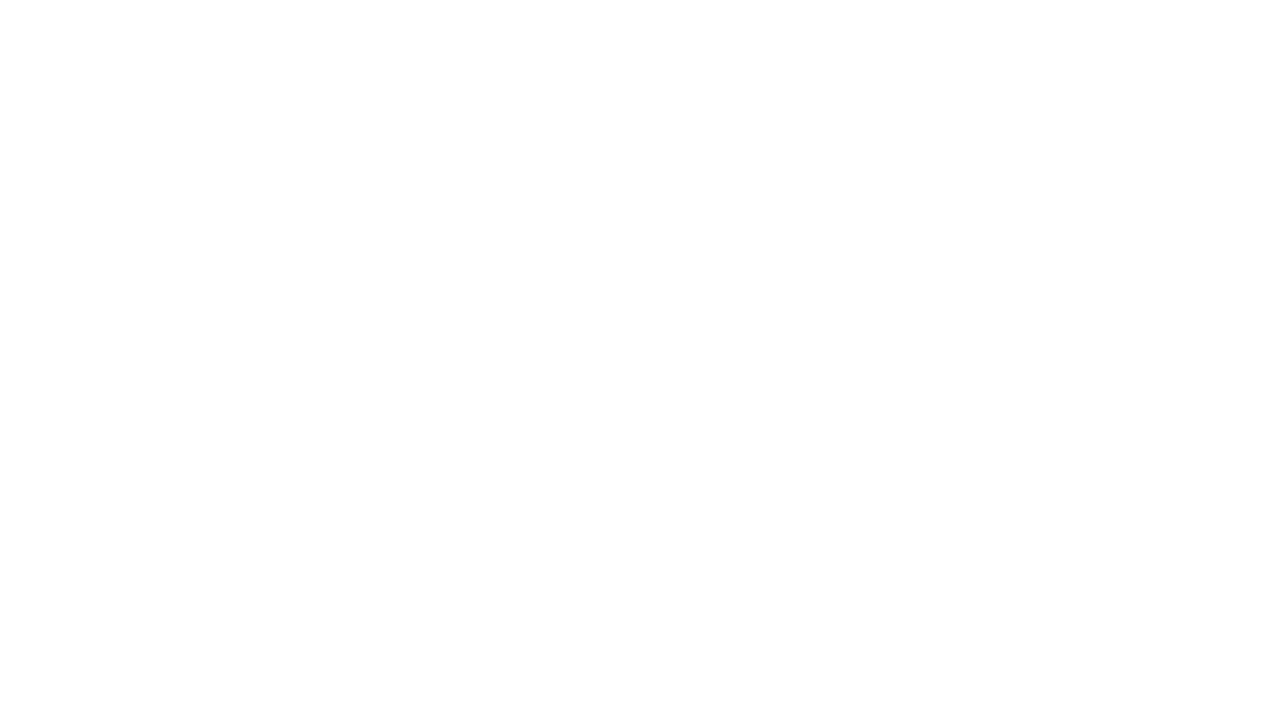
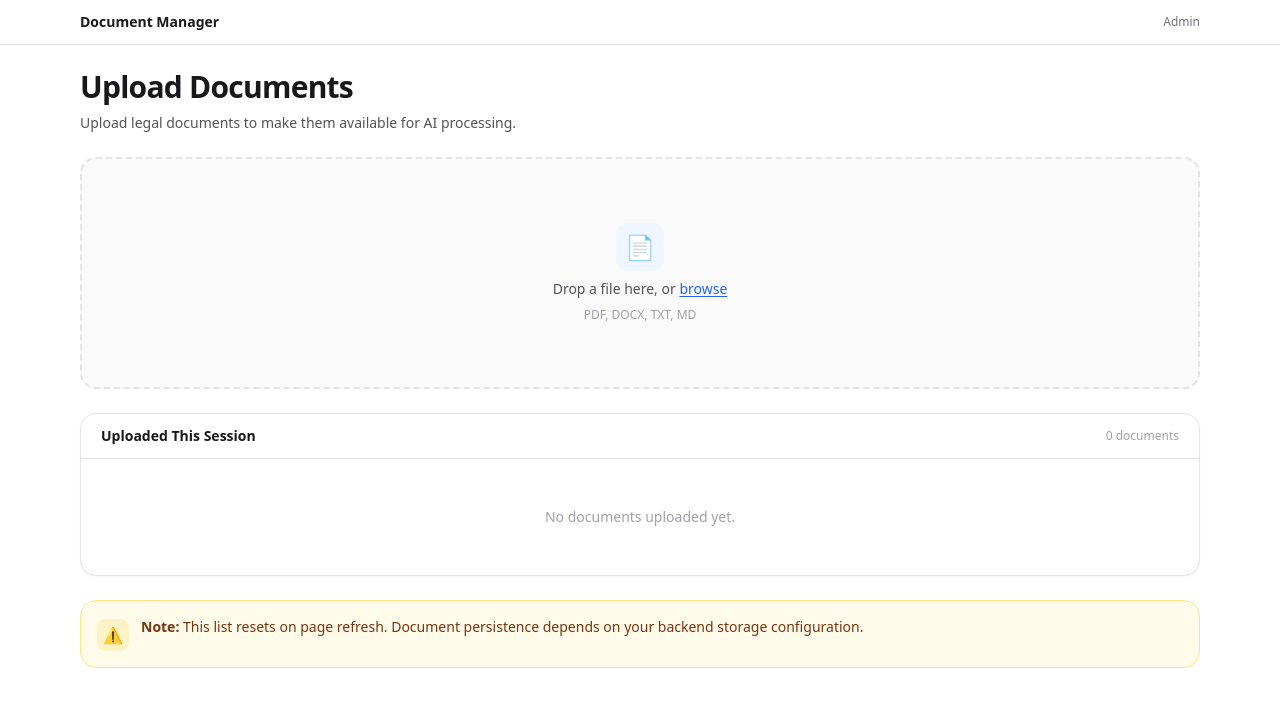
Before and after one commit to BenIncollingo/capstone-legal-genAI, a React (Create React App) app in the folder client/: page /Admin in a window 1280 px wide. Before the commit this address had no page. Shown: the top 706 px of the page. Built offline with nearby package versions, Linux system fonts and the light colour scheme.

Commit message:
made admin page, added the route for it to app.js and made a document api

```diff
--- a/client/src/App.js
+++ b/client/src/App.js
@@ -1,14 +1,16 @@
 import { BrowserRouter, Routes, Route, Link } from "react-router-dom";
 import Home from "./pages/testHome";
 import LawGPT from "./pages/LawGPT";
+import Admin from "./pages/Admin";
+import "./App.css";
 
 function App() {
   return (
     <BrowserRouter>
-
       <Routes>
         <Route path="/" element={<Home />} />
-        <Route path="/LawGPT" element={<LawGPT />} />
+        { <Route path="/LawGPT" element={<LawGPT />} /> }
+        { <Route path="/Admin" element={<Admin />} /> }
       </Routes>
     </BrowserRouter>
   );
--- /dev/null
+++ b/client/src/api/documents.api.js
@@ -0,0 +1,19 @@
+export async function uploadDocumentToBackend(file, metadata) {
+  const formData = new FormData();
+  formData.append("file", file);
+
+  if (metadata) {
+    formData.append("metadata", JSON.stringify(metadata));
+  }
+
+  const res = await fetch("/api/documents/uploadDocument", {
+    method: "POST",
+    body: formData,
+  });
+
+  if (!res.ok) {
+    throw new Error(`Upload failed: ${res.status}`);
+  }
+
+  return await res.json();
+}
--- /dev/null
+++ b/client/src/pages/Admin.jsx
@@ -0,0 +1,219 @@
+// client/src/pages/Admin.jsx
+
+import { useState, useRef } from "react";
+
+async function uploadDocumentToBackend(file, metadata) {
+  const formData = new FormData();
+  formData.append("file", file);
+  if (metadata) formData.append("metadata", JSON.stringify(metadata));
+
+  const res = await fetch("/api/documents/uploadDocument", {
+    method: "POST",
+    body: formData,
+  });
+
+  if (!res.ok) throw new Error(`Upload failed: ${res.status}`);
+  return await res.json();
+}
+
+export default function Admin() {
+  const [uploads, setUploads] = useState([]);
+  const [uploading, setUploading] = useState(false);
+  const [dragOver, setDragOver] = useState(false);
+  const [toast, setToast] = useState(null);
+  const fileInputRef = useRef(null);
+
+  const showToast = (message, type = "success") => {
+    setToast({ message, type });
+    setTimeout(() => setToast(null), 3500);
+  };
+
+  const handleUpload = async (file) => {
+    if (!file || uploading) return;
+    setUploading(true);
+    try {
+      await uploadDocumentToBackend(file, { title: file.name });
+      setUploads((prev) => [
+        {
+          id: Date.now(),
+          name: file.name,
+          size: file.size,
+          type: file.type,
+          uploadedAt: new Date().toISOString(),
+        },
+        ...prev,
+      ]);
+      showToast(`"${file.name}" uploaded successfully`);
+    } catch (err) {
+      console.error(err);
+      showToast(err.message || `Failed to upload "${file.name}"`, "error");
+    } finally {
+      setUploading(false);
+    }
+  };
+
+  const handleFileChange = (e) => {
+    const file = e.target.files?.[0];
+    if (file) handleUpload(file);
+    e.target.value = "";
+  };
+
+  const handleDrop = (e) => {
+    e.preventDefault();
+    setDragOver(false);
+    const file = e.dataTransfer.files?.[0];
+    if (file) handleUpload(file);
+  };
+
+  const formatSize = (bytes) => {
+    if (!bytes) return "—";
+    if (bytes < 1024) return `${bytes} B`;
+    if (bytes < 1048576) return `${(bytes / 1024).toFixed(1)} KB`;
+    return `${(bytes / 1048576).toFixed(1)} MB`;
+  };
+
+  const formatDate = (iso) =>
+    new Date(iso).toLocaleString("en-US", {
+      month: "short",
+      day: "numeric",
+      hour: "numeric",
+      minute: "2-digit",
+    });
+
+  const fileExt = (name) => name?.split(".").pop()?.toUpperCase() ?? "FILE";
+
+  return (
+    <div className="min-h-screen bg-white text-zinc-900">
+      <div className="flex min-h-screen flex-col">
+
+        {/* Header — matches LawGPT */}
+        <header className="border-b border-zinc-200 bg-white">
+          <div className="mx-auto flex max-w-6xl items-center justify-between px-4 py-3">
+            <div className="text-sm font-semibold">Document Manager</div>
+            <div className="text-xs text-zinc-500">Admin</div>
+          </div>
+        </header>
+
+        <main className="mx-auto w-full max-w-6xl flex-1 px-4 py-6 space-y-6">
+
+          {/* Title */}
+          <div>
+            <h1 className="text-3xl font-semibold tracking-tight">
+              Upload Documents
+            </h1>
+            <p className="mt-2 text-sm text-zinc-600">
+              Upload legal documents to make them available for AI processing.
+            </p>
+          </div>
+
+          {/* Upload zone */}
+          <div
+            onDragOver={(e) => { e.preventDefault(); setDragOver(true); }}
+            onDragLeave={() => setDragOver(false)}
+            onDrop={handleDrop}
+            onClick={() => !uploading && fileInputRef.current?.click()}
+            role="button"
+            tabIndex={0}
+            onKeyDown={(e) => e.key === "Enter" && fileInputRef.current?.click()}
+            className={[
+              "rounded-2xl border-2 border-dashed px-6 py-16 text-center cursor-pointer transition-colors",
+              dragOver
+                ? "border-blue-400 bg-blue-50"
+                : "border-zinc-200 bg-zinc-50 hover:border-zinc-300 hover:bg-zinc-100",
+              uploading ? "pointer-events-none opacity-60" : "",
+            ].join(" ")}
+          >
+            <input
+              ref={fileInputRef}
+              type="file"
+              className="hidden"
+              onChange={handleFileChange}
+              accept=".pdf,.doc,.docx,.txt,.md"
+            />
+
+            {uploading ? (
+              <div className="flex flex-col items-center gap-3">
+                <div className="h-7 w-7 animate-spin rounded-full border-2 border-zinc-200 border-t-blue-600" />
+                <span className="text-sm text-zinc-500">Uploading…</span>
+              </div>
+            ) : (
+              <div className="flex flex-col items-center gap-2">
+                <div className="flex h-12 w-12 items-center justify-center rounded-xl bg-blue-50 text-2xl">
+                  📄
+                </div>
+                <p className="text-sm text-zinc-600">
+                  Drop a file here, or{" "}
+                  <span className="text-blue-600 underline underline-offset-2">browse</span>
+                </p>
+                <p className="text-xs text-zinc-400">PDF, DOCX, TXT, MD</p>
+              </div>
+            )}
+          </div>
+
+          {/* Documents list */}
+          <div className="rounded-2xl border border-zinc-200 bg-white shadow-sm">
+            <div className="flex items-center justify-between border-b border-zinc-200 px-5 py-3">
+              <span className="text-sm font-semibold">Uploaded This Session</span>
+              <span className="text-xs text-zinc-400">
+                {uploads.length} document{uploads.length !== 1 ? "s" : ""}
+              </span>
+            </div>
+
+            {uploads.length === 0 ? (
+              <div className="px-5 py-12 text-center text-sm text-zinc-400">
+                No documents uploaded yet.
+              </div>
+            ) : (
+              <ul className="divide-y divide-zinc-100">
+                {uploads.map((doc) => (
+                  <li key={doc.id} className="flex items-center gap-4 px-5 py-4">
+                    <div className="flex h-10 w-10 shrink-0 items-center justify-center rounded-xl bg-blue-50 text-xs font-bold text-blue-600">
+                      {fileExt(doc.name)}
+                    </div>
+                    <div className="min-w-0 flex-1">
+                      <div className="truncate text-sm font-medium">{doc.name}</div>
+                      <div className="text-xs text-zinc-400">{formatDate(doc.uploadedAt)}</div>
+                    </div>
+                    <div className="shrink-0 text-xs text-zinc-400">{formatSize(doc.size)}</div>
+                    <div className="shrink-0 rounded-full bg-emerald-50 px-2.5 py-0.5 text-xs font-medium text-emerald-600">
+                      Uploaded
+                    </div>
+                  </li>
+                ))}
+              </ul>
+            )}
+          </div>
+
+          {/* Disclaimer — matches LawGPT amber box */}
+          <div className="rounded-2xl border border-amber-200 bg-amber-50 p-4">
+            <div className="flex items-start gap-3">
+              <div className="mt-0.5 flex h-8 w-8 items-center justify-center rounded-lg bg-amber-100">
+                ⚠️
+              </div>
+              <div className="text-sm text-amber-900">
+                <span className="font-semibold">Note:</span> This list resets on
+                page refresh. Document persistence depends on your backend storage
+                configuration.
+              </div>
+            </div>
+          </div>
+
+        </main>
+      </div>
+
+      {/* Toast */}
+      {toast && (
+        <div
+          className={[
+            "fixed bottom-6 right-6 z-50 max-w-xs rounded-xl px-4 py-3 text-sm shadow-lg",
+            toast.type === "error"
+              ? "border border-red-200 bg-red-50 text-red-700"
+              : "border border-emerald-200 bg-emerald-50 text-emerald-700",
+          ].join(" ")}
+        >
+          {toast.message}
+        </div>
+      )}
+    </div>
+  );
+}
```
Also changed, not shown: 1 other file (tests, documents, lock files or other folders).
